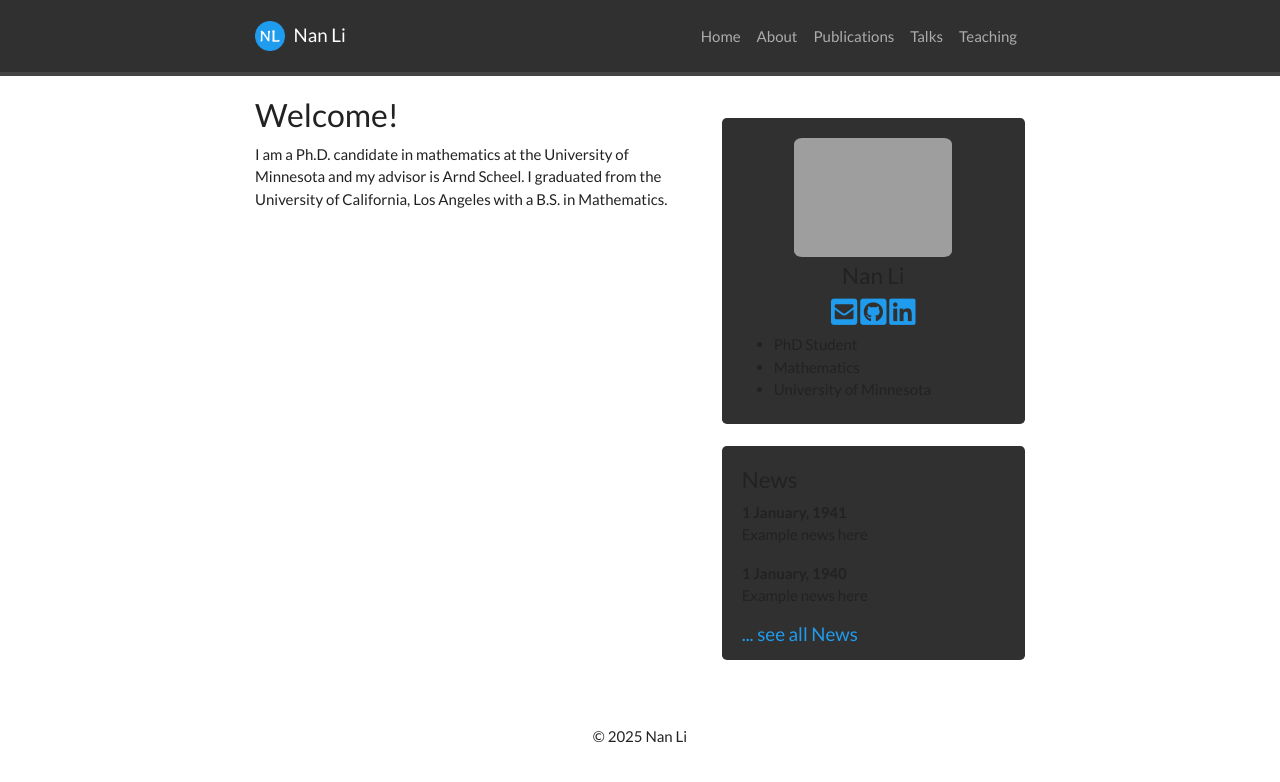
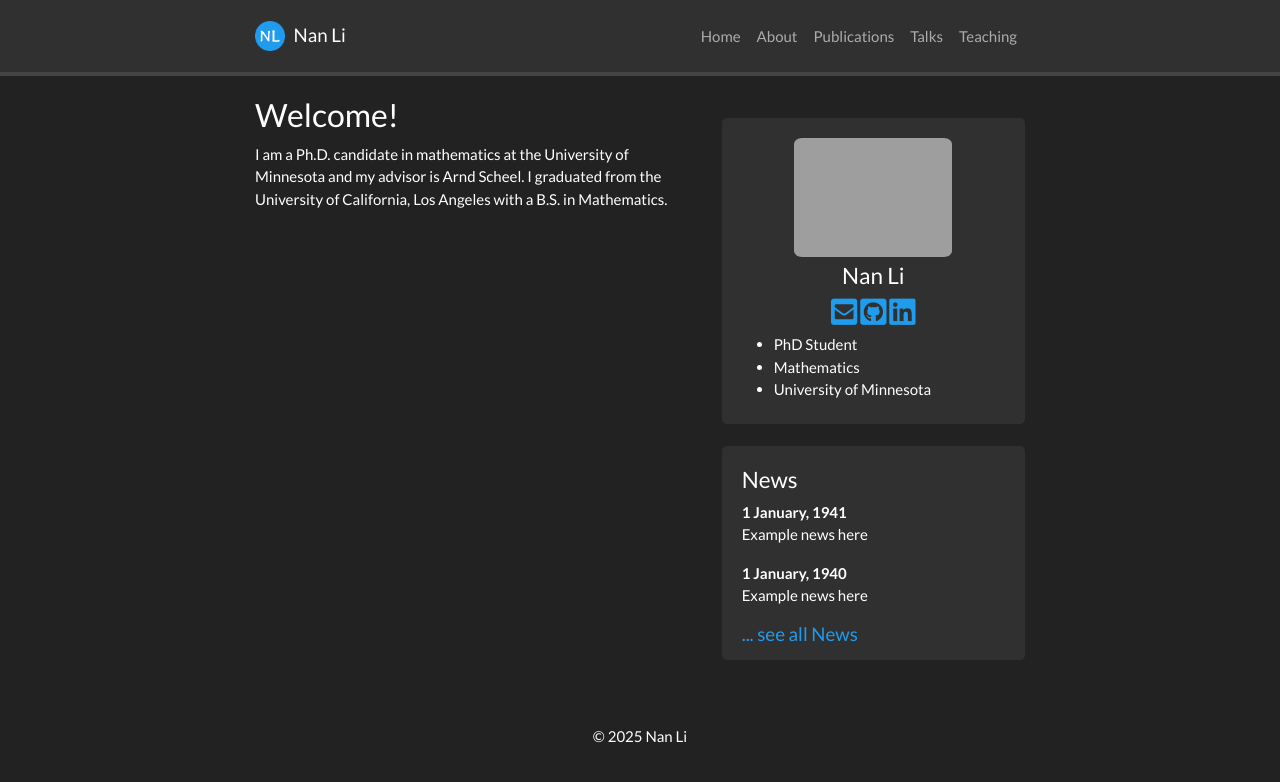
Before and after one commit to eigennan/eigennan.github.io, a Jekyll site: the page built from _pages/home.md, in a window 1280 px wide. Shown: the top 782 px of the page. Built offline with Jekyll 4.4.1, drawn with Linux system fonts in a browser that asks for light colours; a style sheet for code colours, icons or effects is not loaded.

Commit message:
Update main.scss

```diff
--- a/assets/main.scss
+++ b/assets/main.scss
@@ -40,52 +40,3 @@ a:active {
  .nav-item {
     text-align: right;
 }
-
-$white: #ffffff;
-$theme-colors: (
-    "light":      #e4f3cc,
-    "dark":       #201328,
-    "primary":    #6399c0,
-    "secondary":  #be9ec2,
-    "info":       #516c8f,
-    "success":    #3eb46d,
-    "warning":    #eacf39,
-    "danger":     #f82025,
-);
-
-html {
-  font-family: sans-serif;
-  line-height: 1.15;
-  -webkit-text-size-adjust: 100%;
-  -webkit-tap-highlight-color: #fff;
-}
-
-article, aside, figcaption, figure, footer, header, hgroup, main, nav, section {
-  display: block;
-}
-
-body {
-  margin: 0;
-  font-family: "Lato", -apple-system, BlinkMacSystemFont, "Segoe UI", Roboto, "Helvetica Neue", Arial, sans-serif, "Apple Color Emoji", "Segoe UI Emoji", "Segoe UI Symbol";
-  font-size: 0.9375rem;
-  font-weight: 400;
-  line-height: 1.5;
-  color: #222;
-  text-align: left;
-  background-color: #fff;
-}
-
-.nav-tabs .nav-link.active,
-.nav-tabs .nav-item.show .nav-link {
-  color: #222;
-  background-color: #fff;
-  border-color: #444 #444 transparent;
-}
-
-kbd {
-  padding: 0.2rem 0.4rem;
-  font-size: 87.5%;
-  color: #222;
-  background-color: #fff;
-  border-radius: 0.2rem;
-}
```
